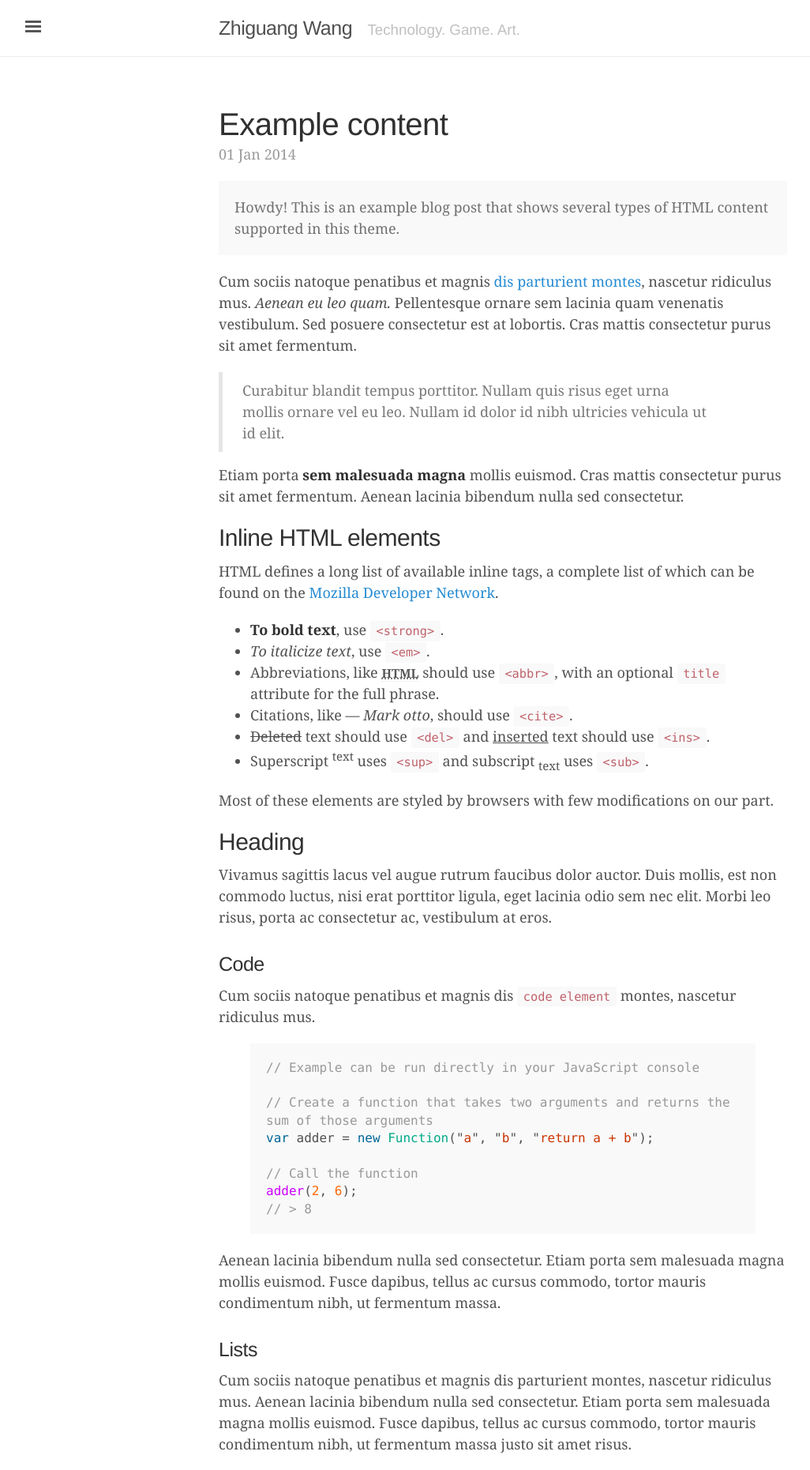
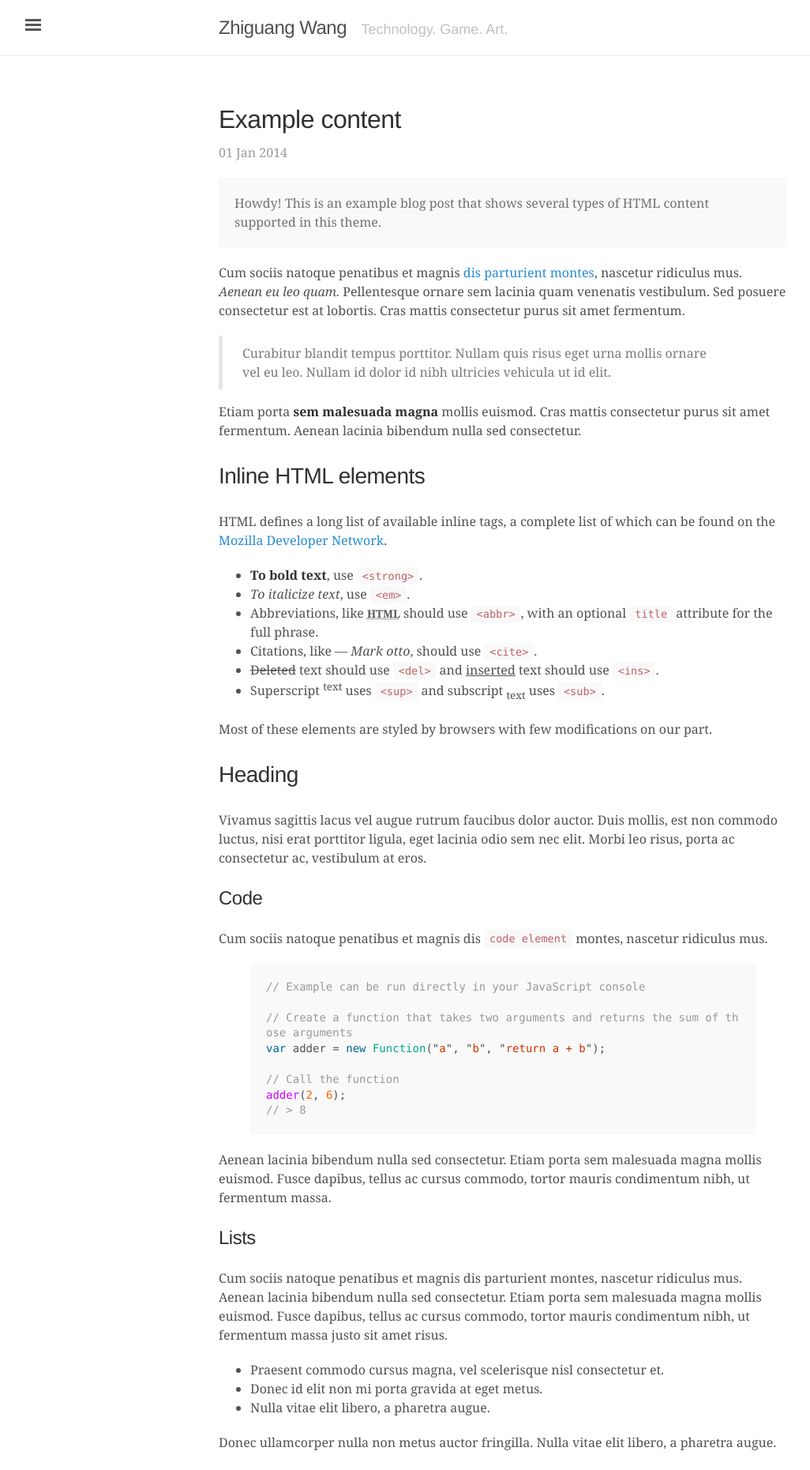
Before and after one commit to zhiguangwang/zhiguangwang.github.io, a Jekyll site: the page built from _posts/2014-01-01-example-content.md, in a window 1280 px wide. Shown: the top 1861 px of the page at 79% size, without its empty margins (3-1029 px from the left). Built offline with Jekyll 4.4.1, drawn with Linux system fonts in a browser that asks for light colours; some of the changed text lies outside the part shown.

Commit message:
Add new post, improve css

```diff
--- a/_layouts/post.html
+++ b/_layouts/post.html
@@ -9,16 +9,15 @@ layout: default
 </div>
 
 <div class="related">
-  <h2>Related Posts</h2>
+  <h4>Related Posts</h4>
   <ul class="related-posts">
     {% for post in site.related_posts limit:3 %}
       <li>
-        <h3>
           <a href="{{ site.baseurl }}{{ post.url }}">
+            <small>{{ post.date | date_to_string }}</small>
+            &nbsp;
             {{ post.title }}
-            <small>{{ post.date | date_to_string }}</small>
           </a>
-        </h3>
       </li>
     {% endfor %}
   </ul>
--- a/public/css/lanyon.css
+++ b/public/css/lanyon.css
@@ -332,15 +332,15 @@ a.sidebar-nav-item:focus {
 
 /* Related posts */
 .related {
-  padding-top: 2rem;
-  padding-bottom: 2rem;
+  padding-top: 0.5rem;
+  padding-bottom: 1rem;
   border-top: 1px solid #eee;
 }
 .related-posts {
   padding-left: 0;
   list-style: none;
 }
-.related-posts h3 {
+.related-posts h4 {
   margin-top: 0;
 }
 .related-posts li small {
--- a/public/css/poole.css
+++ b/public/css/poole.css
@@ -59,7 +59,7 @@ html {
 }
 
 body {
-  font-size: 18px;
+  font-size: 16px;
   color: #515151;
   background-color: #fff;
   -webkit-text-size-adjust: 100%;
@@ -89,15 +89,18 @@ h1, h2, h3, h4, h5, h6 {
   text-rendering: optimizeLegibility;
 }
 h1 {
-  font-size: 2rem;
+  font-size: 1.6rem;
+  margin-bottom: 1rem;
 }
 h2 {
-  margin-top: 1rem;
-  font-size: 1.5rem;
+  margin-top: 1.4rem;
+  margin-bottom: 1.4rem;
+  font-size: 1.4rem;
 }
 h3 {
-  margin-top: 1.5rem;
-  font-size: 1.25rem;
+  margin-top: 1.2rem;
+  margin-bottom: 1.2rem;
+  font-size: 1.2rem;
 }
 h4, h5, h6 {
   margin-top: 1rem;
@@ -165,7 +168,7 @@ pre {
   margin-top: 0;
   margin-bottom: 1rem;
   padding: 1rem;
-  font-size: .8rem;
+  font-size: .7rem;
   line-height: 1.4;
   white-space: pre;
   white-space: pre-wrap;
```
Also changed, not shown: _posts/2016-03-29-improve-windows-cli.md (added, +46 -0 lines), 1 other file.
